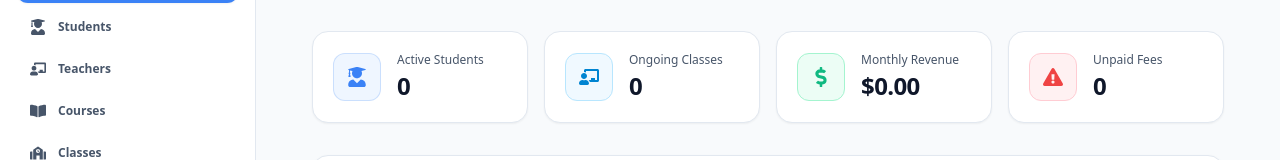
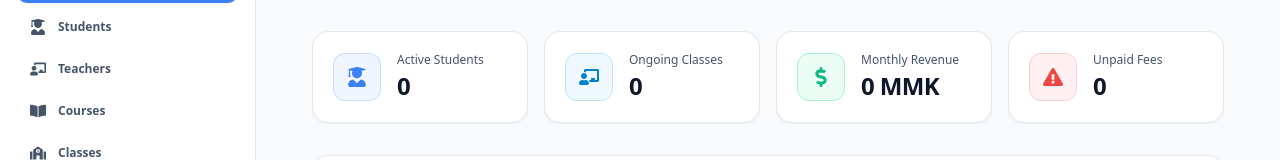
Before and after one commit to ZawWinNaung/language-academy-admin-app, a Next.js app: page /dashboard in a window 1280 px wide. Shown: the part 134-294 px from the top of the page. Built offline with nearby package versions, Linux system fonts and the light colour scheme; no server answers.

Commit message:
Update DashboardMetricsGrid.tsx

```diff
--- a/components/dashboard/DashboardMetricsGrid.tsx
+++ b/components/dashboard/DashboardMetricsGrid.tsx
@@ -51,7 +51,9 @@ export default function DashboardMetricsGrid({
         <div>
           <p className="text-xs font-medium text-text-muted">Monthly Revenue</p>
           <h3 className="text-2xl font-bold text-text-main tracking-tight mt-0.5">
-            {loading ? "..." : `$${metrics.monthlyRevenue.toFixed(2)}`}
+            {loading
+              ? "..."
+              : `${Math.round(metrics.monthlyRevenue).toLocaleString()} MMK`}
           </h3>
         </div>
       </div>
```
